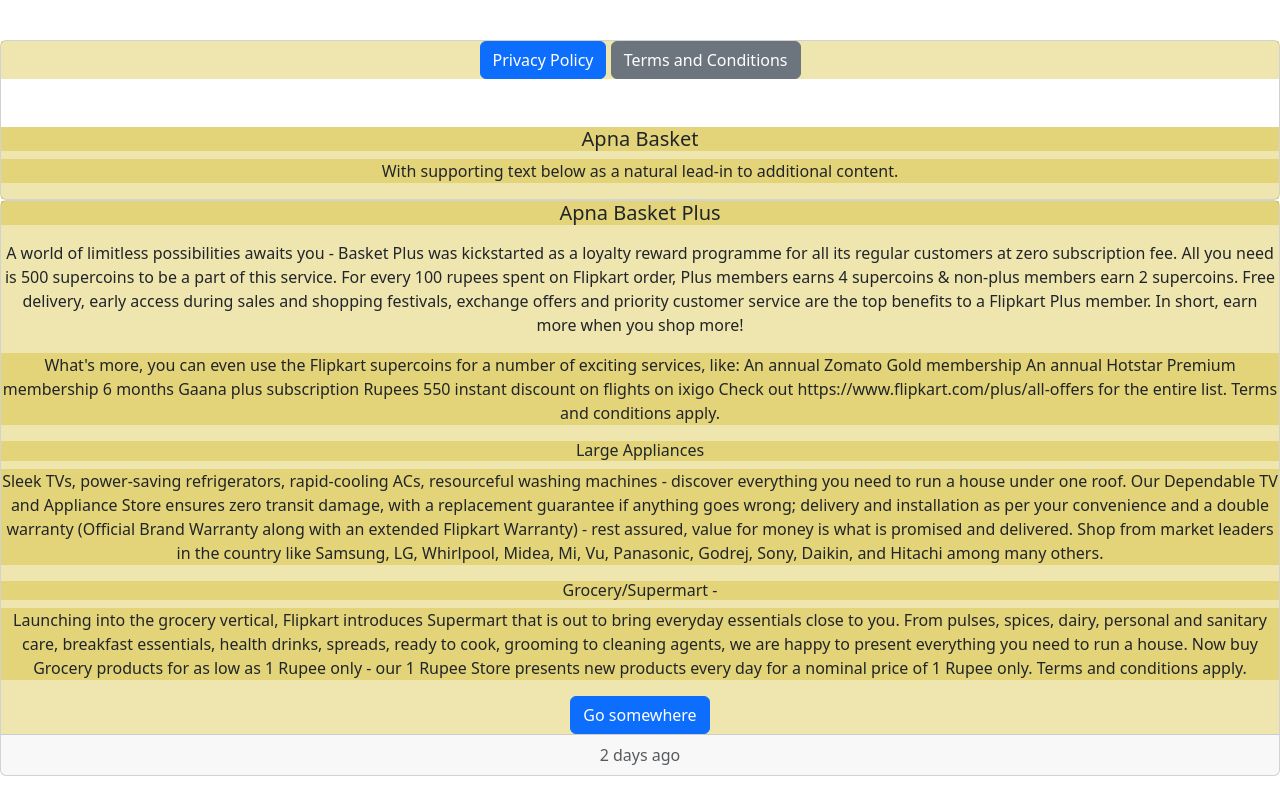
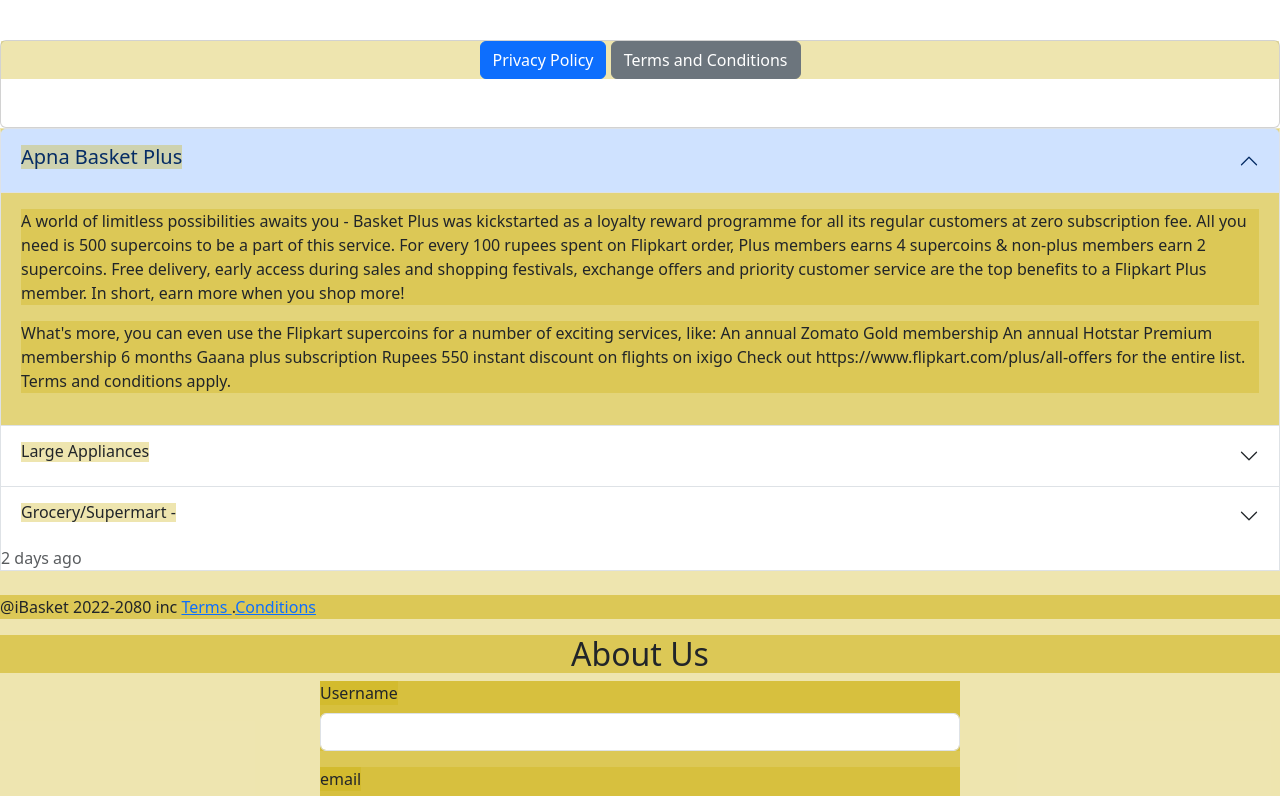
Before and after one commit to Ishan-2504/practice, a plain HTML site: page index.html in a window 1280 px wide. Shown: the part 1820-2616 px from the top of the page. Drawn offline with nearby package versions, Linux system fonts and the light colour scheme; files that its build step writes are made by us from their sources.

Commit message:
Update index.html
added accordion to Apna baskte plus

```diff
--- a/index.html
+++ b/index.html
@@ -392,14 +392,75 @@
         </div>
         <br>
         <br>
-        <div class="footer-body">
 
-            <h5 class="footer-title"> Apna Basket </h5>
-            <p class="footer-text">With supporting text below as a natural lead-in to additional content.</p>
-
-        </div>
 
     </div>
+    <div class="accordion" id="accordionExample">
+        <div class="accordion-item">
+          <h2 class="accordion-header" id="headingOne">
+            <button class="accordion-button" type="button" data-bs-toggle="collapse" data-bs-target="#collapseOne" aria-expanded="true" aria-controls="collapseOne">
+                <h5 > Apna Basket Plus </h5>
+
+            </button>
+          </h2>
+          <div id="collapseOne" class="accordion-collapse collapse show" aria-labelledby="headingOne" data-bs-parent="#accordionExample">
+            <div class="accordion-body">
+
+            <p > A world of limitless possibilities awaits you - Basket Plus was kickstarted as a
+            loyalty reward programme for all its regular customers at zero subscription fee. All you need is 500
+            supercoins to be a part of this service. For every 100 rupees spent on Flipkart order, Plus members
+            earns 4 supercoins & non-plus members earn 2 supercoins. Free delivery, early access during sales and
+            shopping festivals, exchange offers and priority customer service are the top benefits to a Flipkart
+            Plus member. In short, earn more when you shop more!</p>
+            <p>What's more, you can even use the Flipkart supercoins for a number of exciting services, like:
+                An annual Zomato Gold membership
+                An annual Hotstar Premium membership
+                6 months Gaana plus subscription
+                Rupees 550 instant discount on flights on ixigo
+                Check out https://www.flipkart.com/plus/all-offers for the entire list. Terms and conditions apply.</p>
+
+            </div>
+          </div>
+        </div>
+        <div class="accordion-item">
+          <h2 class="accordion-header" id="headingTwo">
+            <button class="accordion-button collapsed" type="button" data-bs-toggle="collapse" data-bs-target="#collapseTwo" aria-expanded="false" aria-controls="collapseTwo">
+                <h6>Large Appliances</h6>
+            </button>
+          </h2>
+          <div id="collapseTwo" class="accordion-collapse collapse" aria-labelledby="headingTwo" data-bs-parent="#accordionExample">
+            <div class="accordion-body">
+
+
+            <p>Sleek TVs, power-saving refrigerators, rapid-cooling ACs, resourceful washing machines - discover
+                everything you need to run a house under one roof. Our Dependable TV and Appliance Store ensures zero
+                transit damage, with a replacement guarantee if anything goes wrong; delivery and installation as per
+                your convenience and a double warranty (Official Brand Warranty along with an extended Flipkart
+                Warranty) - rest assured, value for money is what is promised and delivered. Shop from market leaders in
+                the country like Samsung, LG, Whirlpool, Midea, Mi, Vu, Panasonic, Godrej, Sony, Daikin, and Hitachi
+                among many others.</p>
+
+              </div>
+          </div>
+        </div>
+        <div class="accordion-item">
+          <h2 class="accordion-header" id="headingThree">
+            <button class="accordion-button collapsed" type="button" data-bs-toggle="collapse" data-bs-target="#collapseThree" aria-expanded="false" aria-controls="collapseThree">
+                <h6>Grocery/Supermart - </h6>
+            </button>
+          </h2>
+          <div id="collapseThree" class="accordion-collapse collapse" aria-labelledby="headingThree" data-bs-parent="#accordionExample">
+            <div class="accordion-body">
+
+            <p>
+                Launching into the grocery vertical, Flipkart introduces Supermart that is out to bring everyday
+                essentials close to you. From pulses, spices, dairy, personal and sanitary care, breakfast essentials,
+                health drinks, spreads, ready to cook, grooming to cleaning agents, we are happy to present everything
+                you need to run a house. Now buy Grocery products for as low as 1 Rupee only - our 1 Rupee Store
+                presents new products every day for a nominal price of 1 Rupee only. Terms and conditions apply.</p>
+
+              </div>
+    <!--
 
     <div class="card text-center">
 
@@ -434,6 +495,7 @@
                 health drinks, spreads, ready to cook, grooming to cleaning agents, we are happy to present everything
                 you need to run a house. Now buy Grocery products for as low as 1 Rupee only - our 1 Rupee Store
                 presents new products every day for a nominal price of 1 Rupee only. Terms and conditions apply.</p>
+             -->
             <a href="#" class="btn btn-primary">Go somewhere</a>
         </div>
         <div class="card-footer text-muted">
```
